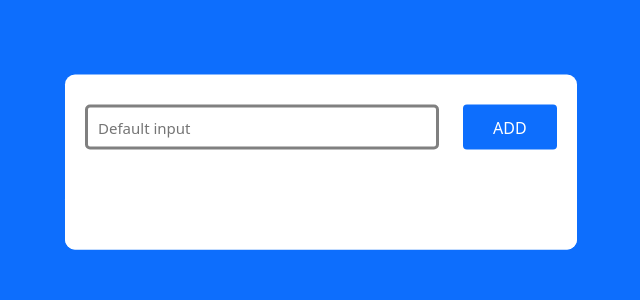
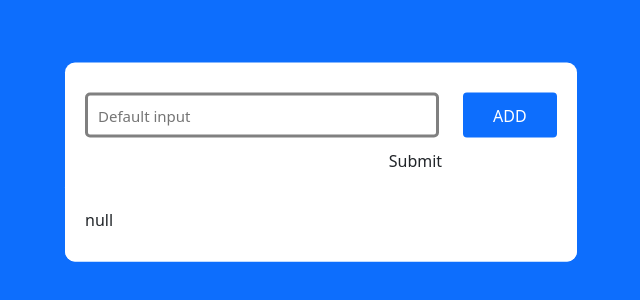
Before and after one commit to Mhmd-alahmadi/TestToDo, a plain HTML site: page index.html in a window 1280 px wide. Shown: the part 238-538 px from the top of the page, without its empty margins (319-959 px from the left). Drawn offline with Linux system fonts and the light colour scheme.

Commit message:
new update

```diff
--- a/index.html
+++ b/index.html
@@ -10,7 +10,7 @@
     <link rel="stylesheet" href="style.css" />
     <script></script>
   </head>
-  <body>
+  <body onLoad="codeAddress()">
     <div class="MainDiv">
       <div id="ch1">
         <input
@@ -28,16 +28,16 @@
         >
           ADD
         </button>
-      </div>
-      <div id="Tasks"></div>
-    </div>
-  </body>
-</html>
-<!--<button
+        <button
           type="button"
           onclick="hhh()"
           id="save_btn"
           class="btn btn-default"
         >
           Submit
-        </button>-->
+        </button>
+      </div>
+      <div id="Tasks"></div>
+    </div>
+  </body>
+</html>
--- a/js.js
+++ b/js.js
@@ -1,7 +1,7 @@
 var x = 0;
 var y = 0;
 var z = 0;
-
+var ff = [];
 function mhmd() {
   if (document.getElementById("InputTask").value == 0) {
     alert("pelase Entre a Task");
@@ -42,15 +42,19 @@ function mmm(...x) {
   document.getElementById(`${v}`).style.textDecoration = "line-through";
 }
 
-/*function hhh() {
+function hhh() {
   for (let i = 0; i < z; i++) {
     let gg = i + "dd";
-     = document.getElementById(`${gg}`);
-    console.log(ff[i]);
+    ff.push(document.getElementById(`${gg}`));
+
+    localStorage.setItem("myArray", ff[i].outerHTML);
   }
-  console.log(ff);
 }
-function hhh() {
+function codeAddress() {
+  document.getElementById("Tasks").innerHTML += localStorage.getItem("myArray");
+}
+//localStorage.setItem(key, annotatedtext.outerHTML);
+/*function hhh() {
   for (let i = 0; i < z; i++) {
     let gg = i + "dd";
 
```
